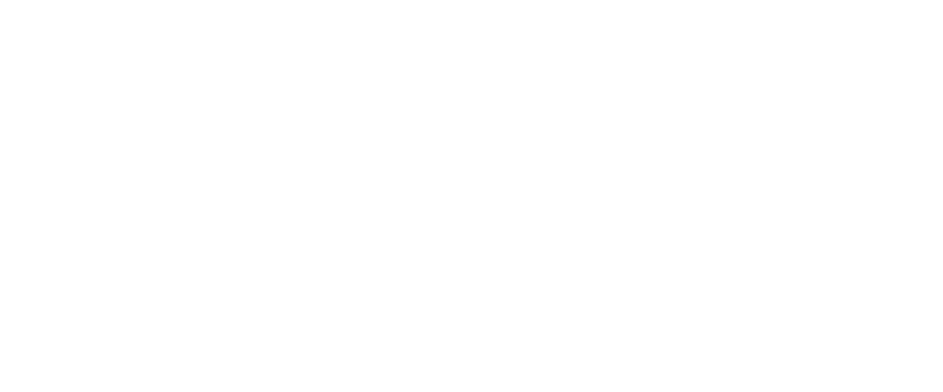
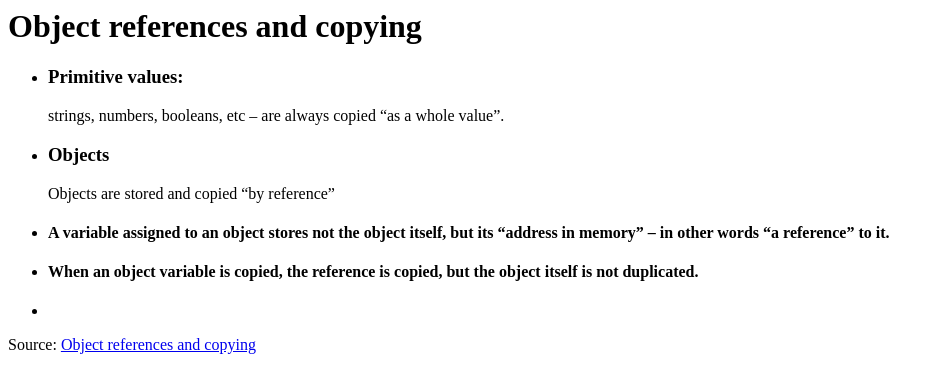
Before and after one commit to yugmani/obj-reference-vs-copy-jsinfo, a website: page index.html in a window 1280 px wide. Shown: the whole page, without its empty margins (0-943 px from the left). Drawn offline with Linux system fonts and the light colour scheme.

Commit message:
reference vs copying

```diff
--- a/index.html
+++ b/index.html
@@ -1 +1,34 @@
-<div id="app"></div>
+<div id="app">
+  <h1>Object references and copying</h1>
+  <ul>
+    <li>
+      <h3>Primitive values:</h3>
+      <p>
+        strings, numbers, booleans, etc – are always copied “as a whole value”.
+      </p>
+    </li>
+    <li>
+      <h3>Objects</h3>
+      <p>Objects are stored and copied “by reference”</p>
+    </li>
+    <li>
+      <h4>
+        A variable assigned to an object stores not the object itself, but its
+        “address in memory” – in other words “a reference” to it.
+      </h4>
+    </li>
+    <li>
+      <h4>
+        When an object variable is copied, the reference is copied, but the
+        object itself is not duplicated.
+      </h4>
+    </li>
+    <li></li>
+  </ul>
+  <p>
+    Source:
+    <a href="https://javascript.info/object-copy"
+      >Object references and copying</a
+    >
+  </p>
+</div>
```
Also changed, not shown: index.js (+41 -0 lines).
